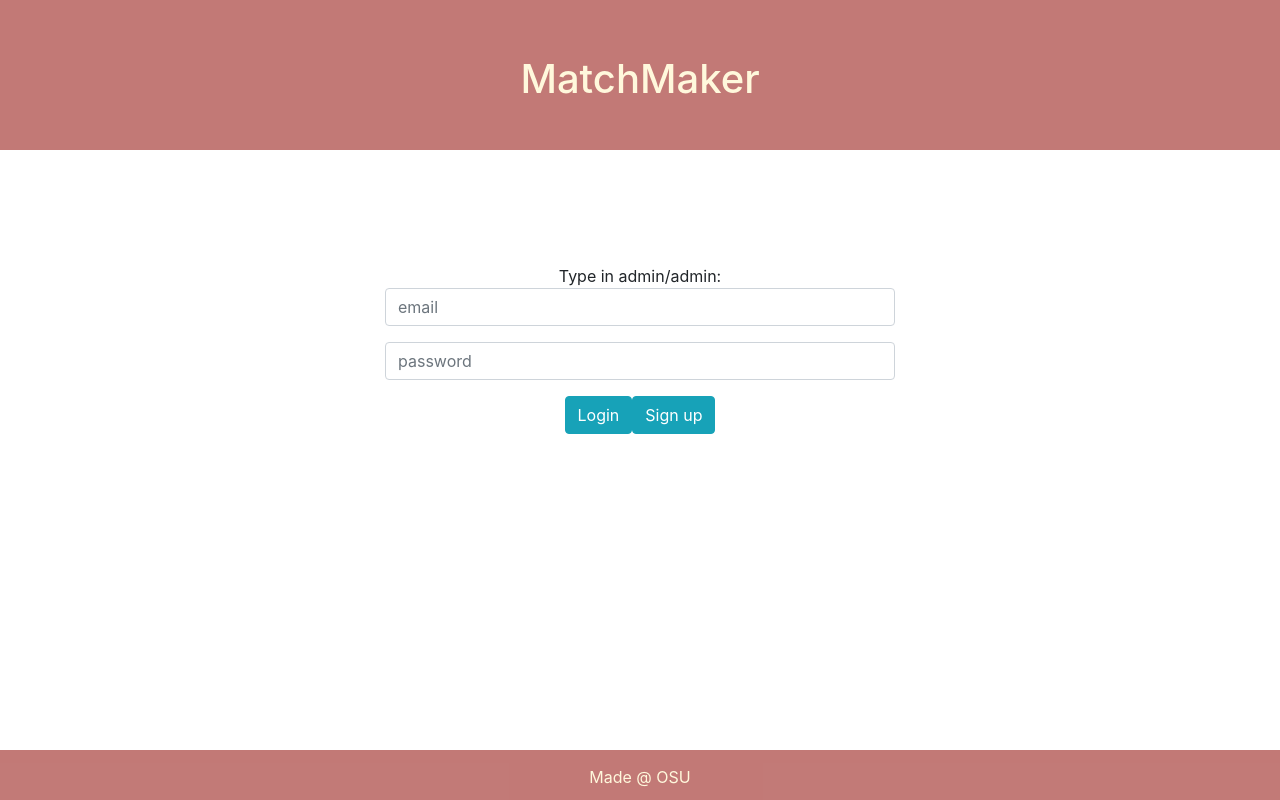
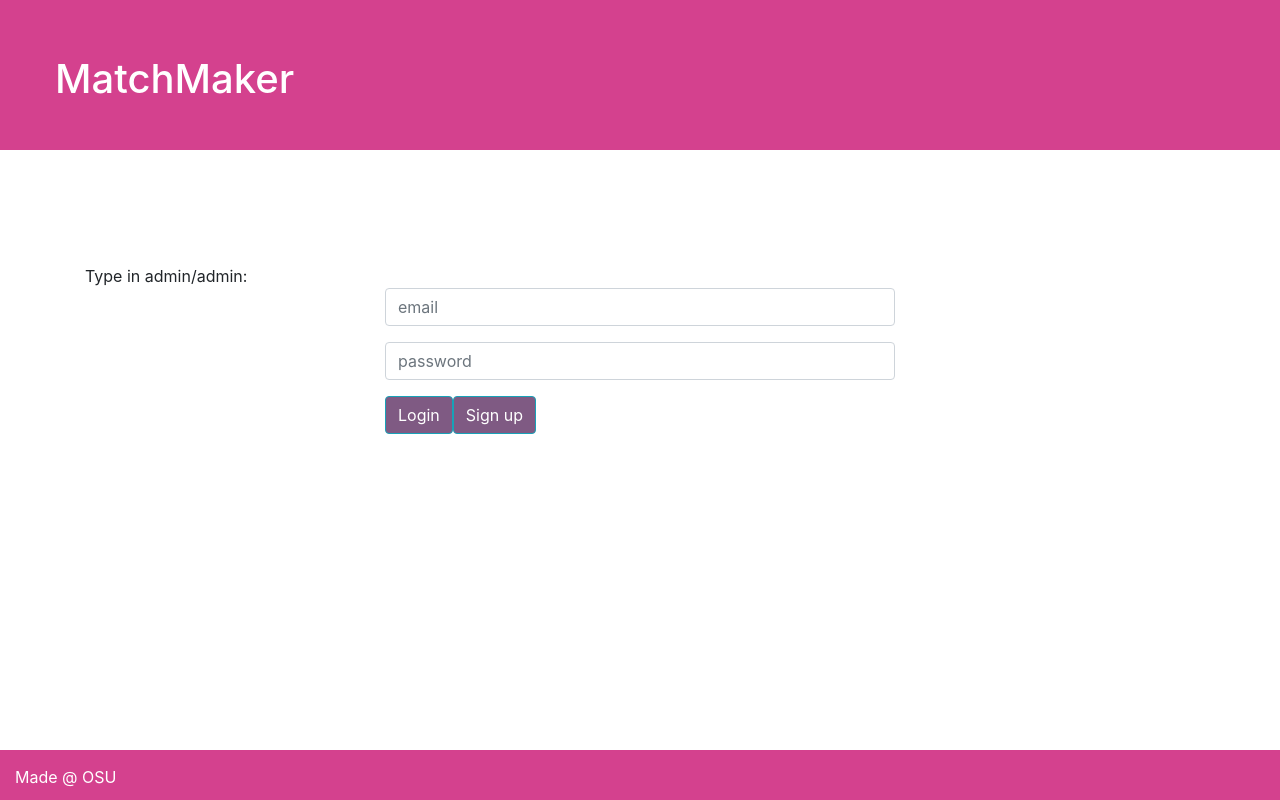
Before and after one commit to laurenshareshian/celeb-frontend, a React (Create React App) app: page / in a window 1280 px wide. Built offline with nearby package versions, Linux system fonts and the light colour scheme.

Commit message:
beginning css

```diff
--- a/src/App.css
+++ b/src/App.css
@@ -1,26 +1,27 @@
-.App {
-  text-align: center;
-}
-
 .Header {
-  background-color: rgba(169, 67, 63, 0.71);
+  background-color: #D4418E;
   height: 150px;
   padding: 55px;
   color: cornsilk;
 }
 
 .Footer {
-  background-color: rgba(169, 67, 63, 0.71);
+  background-color: #D4418E;
   height: 50px;
   padding: 15px;
-  color: cornsilk;
+  color: white;
   position:absolute;
   left:0;
   bottom:0;
   right:0;
 }
 
+.btn-info {
+  background-color: #7F5A83 !important;
+  border-color: white important!
+}
+
  a, a:hover, a:focus, a:active {
       text-decoration: none !important;
-      color: cornsilk !important;
+      color: white !important;
  }
```
